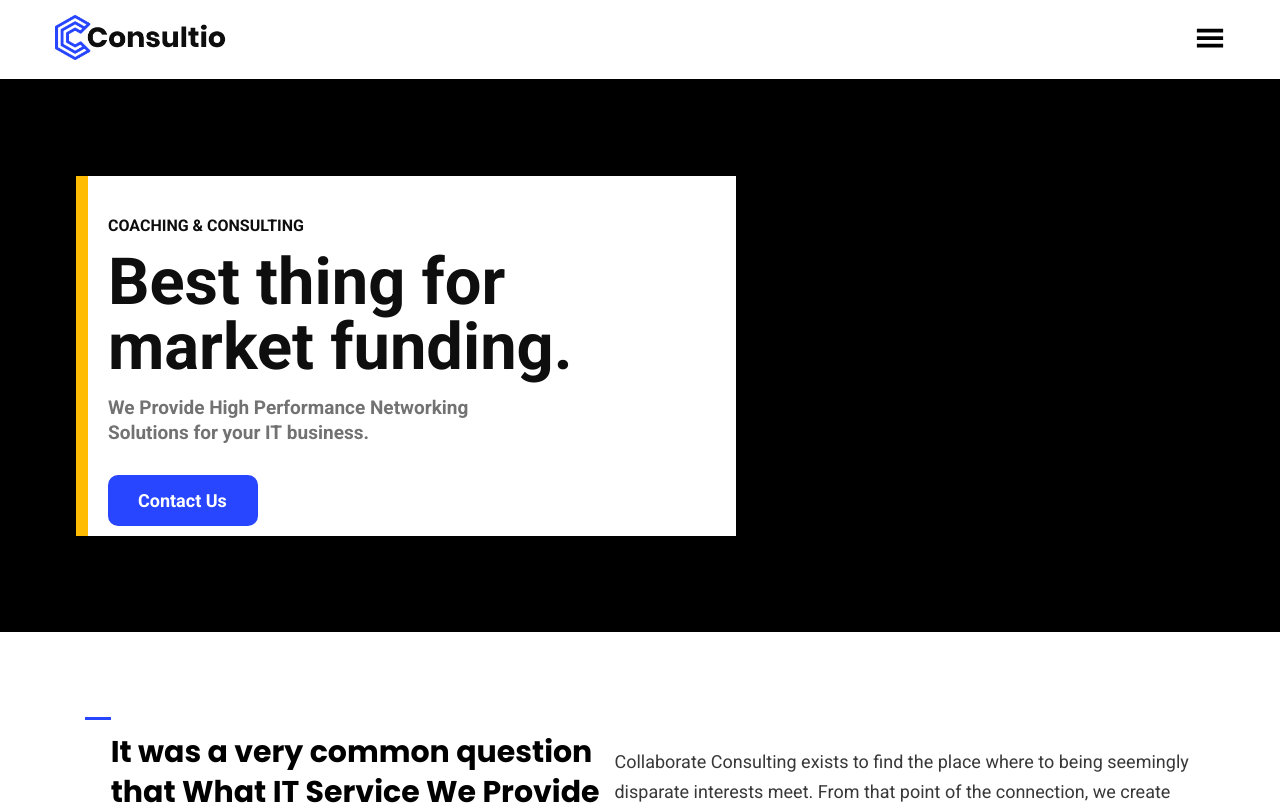
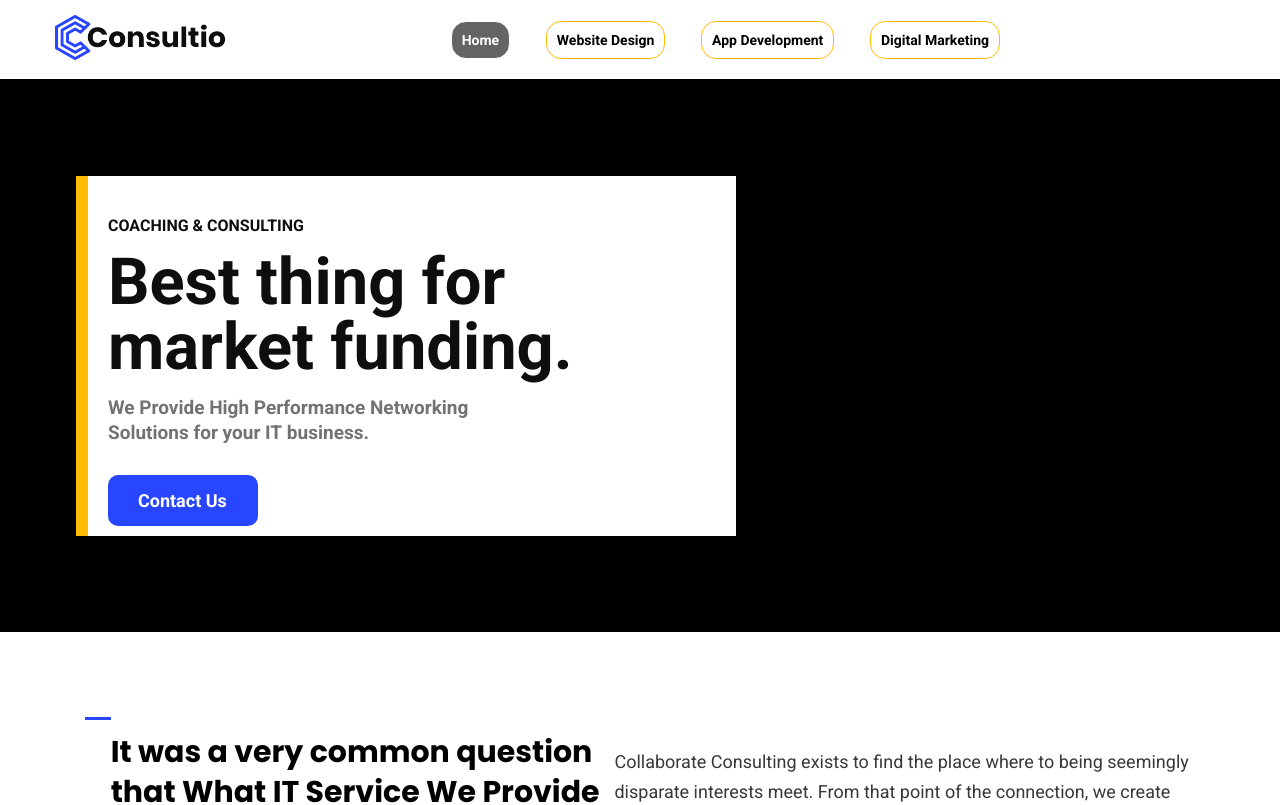
Before and after one commit to syrmon/template-business, a React (Create React App) app: page / in a window 1280 px wide. Shown: the top 805 px of the page. Built offline with nearby package versions, Linux system fonts and the light colour scheme.

Commit message:
added links to the navbar

```diff
--- a/src/App.js
+++ b/src/App.js
@@ -4,6 +4,9 @@ import Navbar from "./components/navbar/Navbar";
 import Home from "./pages/home/Home";
 import Services from "./pages/services/Services";
 import AboutUs from "./pages/aboutUs/AboutUs";
+import WebDesign from "./pages/services/webDesign/WebDesign";
+import AppDevelopment from "./pages/services/appDevelopment/AppDevelopment";
+import DigitalMarketing from "./pages/services/digitalMarketing/DigitalMarketing";
 
 const App = () => {
   return (
@@ -12,8 +15,10 @@ const App = () => {
         <Navbar />
         <Routes>
           <Route path="/" element={<Home />} />
-          <Route path="/services" element={<Services />} />
           <Route path="/about-us" element={<AboutUs />} />
+          <Route path="/web-design" element={<WebDesign />} />
+          <Route path="/app-development" element={<AppDevelopment />} />
+          <Route path="/digital-marketing" element={<DigitalMarketing />} />
         </Routes>
       </BrowserRouter>
     </div>
--- a/src/components/navbar/Navbar.jsx
+++ b/src/components/navbar/Navbar.jsx
@@ -1,12 +1,58 @@
 import styles from "./styles.module.css";
 import logoImg from "../../assets/logo.png";
 import { GiHamburgerMenu } from "react-icons/gi";
+import { useNavigate } from "react-router-dom";
 const Navbar = () => {
+  const navigate = useNavigate();
+
   return (
     <div className={`${styles.container} max-width`}>
       <div className={styles.logoContainer}>
         <img src={logoImg} alt="Firm Logo" className={styles.logo} />
       </div>
+
+      <div className={styles.linkContainer}>
+        <span
+          className={`${
+            window.location.pathname === "/" ? styles.selected : styles.link
+          }`}
+          onClick={() => navigate("/")}
+        >
+          Home
+        </span>
+
+        <span
+          className={
+            window.location.pathname === "/web-design"
+              ? styles.selected
+              : styles.link
+          }
+          onClick={() => navigate("/web-design")}
+        >
+          Website Design
+        </span>
+        <span
+          className={
+            window.location.pathname === "/app-development"
+              ? styles.selected
+              : styles.link
+          }
+          onClick={() => navigate("/app-development")}
+        >
+          App Development
+        </span>
+        <span
+          className={
+            window.location.pathname === "/digital-marketing"
+              ? styles.selected
+              : styles.link
+          }
+          onClick={() => navigate("/digital-marketing")}
+        >
+          Digital Marketing
+        </span>
+      </div>
+
       <div className={styles.hamburgerMenuContainer}>
         <GiHamburgerMenu className={styles.hamburgerMenu} />
       </div>
--- a/src/components/navbar/styles.module.css
+++ b/src/components/navbar/styles.module.css
@@ -14,3 +14,43 @@
 .logo {
   height: 45px;
 }
+
+.linkContainer {
+  display: none;
+}
+
+@media only screen and (min-width: 1000px) {
+  .linkContainer {
+    display: flex;
+    width: 50%;
+    justify-content: space-around;
+  }
+  .link {
+    padding: 10px;
+    border: 1px solid var(--third-color);
+    border-radius: 15px;
+    font-weight: 600;
+    font-size: 14px;
+  }
+  .link:hover {
+    background-color: var(--second-color);
+    cursor: pointer;
+    scale: 1.1;
+    color: white;
+    border-color: white;
+  }
+  .hamburgerMenu {
+    display: none;
+  }
+
+  .selected {
+    padding: 10px;
+    border: 1px solid white;
+    border-radius: 15px;
+    font-weight: 600;
+    font-size: 14px;
+    background-color: #232323;
+    color: white;
+    opacity: 0.7;
+  }
+}
```
